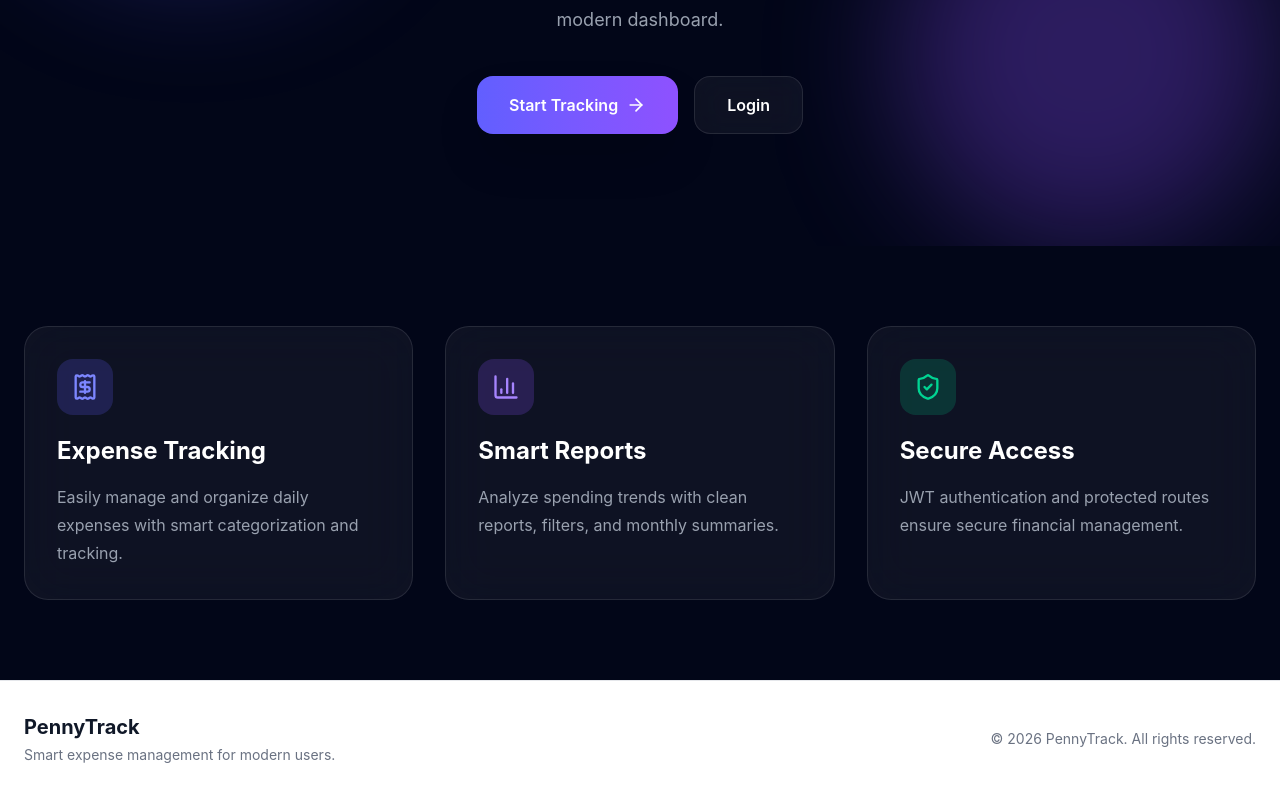
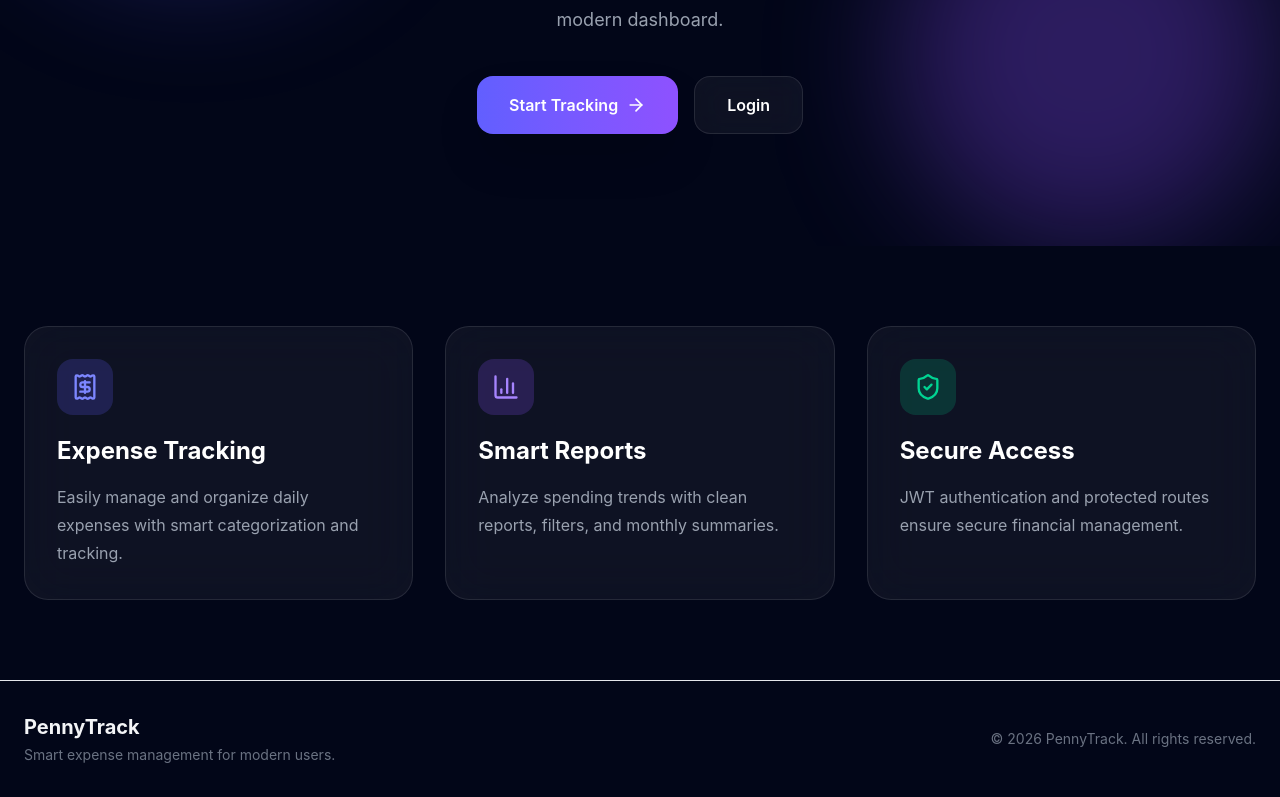
Before and after one commit to harshal2390/expense-tracker, a React (Vite) app in the folder expense-tracker/: page / in a window 1280 px wide. Shown: the part 479-1276 px from the top of the page. Built offline with nearby package versions, Linux system fonts and the light colour scheme.

Commit message:
updated footer

```diff
--- a/expense-tracker/src/components/layout/Footer.tsx
+++ b/expense-tracker/src/components/layout/Footer.tsx
@@ -1,9 +1,9 @@
 function Footer() {
   return (
-    <footer className="border-t border-gray-200 bg-white transition-colors duration-200 dark:border-gray-800 dark:bg-gray-900">
+    <footer className="border-t border-gray-200 transition-colors duration-200 dark:border-gray-800 dark:bg-gray-900">
       <div className="mx-auto flex max-w-7xl flex-col items-center justify-between gap-4 px-6 py-8 md:flex-row">
         <div>
-          <h2 className="text-xl font-bold text-gray-900 dark:text-white">
+          <h2 className="text-xl font-bold text-gray-100 dark:text-white">
             PennyTrack
           </h2>
 
```
